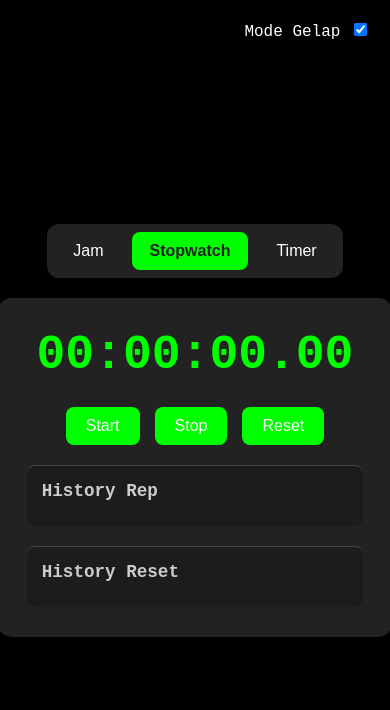
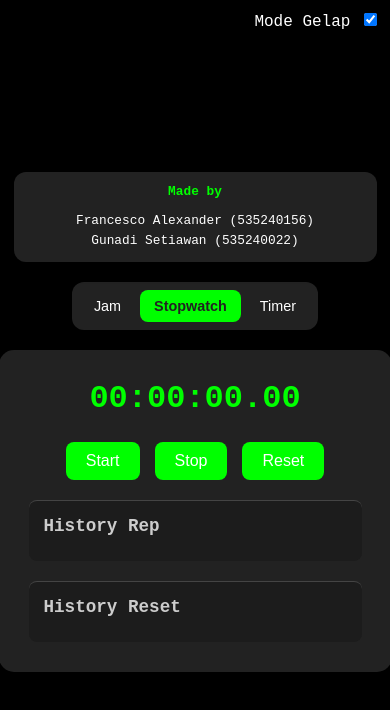
Before and after one commit to Perancesco/FRONT-END-KELOMPOK11-STOPWATCH, a plain HTML site: page isi/index.html in a window 390 px wide. Drawn offline with Linux system fonts and the light colour scheme.

Commit message:
Revisi css Responsive layar

```diff
--- a/isi/frontend_proyek.css
+++ b/isi/frontend_proyek.css
@@ -31,13 +31,27 @@ body {
     font-family: 'Courier New', Courier, monospace;
     color: var(--text-color);
     transition: background-color 0.3s, color 0.3s;
+    margin: 0;
+    padding: 60px 20px 20px 20px;
+    box-sizing: border-box;
 }
 
-.light_or_dark_mode { position: absolute; top: 20px; right: 20px; }
+.light_or_dark_mode {
+    position: fixed;
+    top: 20px;
+    right: 20px;
+    z-index: 1000;
+}
+
 .isi_dari_segala_isi {
-    width: 100%; display: flex; flex-direction: column;
-    align-items: center; padding: 20px;
+    width: 100%;
+    display: flex;
+    flex-direction: column;
+    align-items: center;
+    padding: 20px;
+    max-width: 600px;
 }
+
 .feature-nav {
     display: flex; gap: 10px; margin-bottom: 20px;
     background-color: var(--container-bg); padding: 8px; border-radius: 12px;
@@ -102,10 +116,9 @@ button:active { transform: scale(0.95); }
 @keyframes timerFlash { 50% { background-color: #dc3545; } }
 
 .raja_dari_segala_raja {
-    position: absolute;
+    position: fixed;
     left: 20px;
-    top: 50%;
-    transform: translateY(-50%);
+    bottom: 20px;
     background-color: var(--container-bg);
     padding: 15px 20px;
     border-radius: 12px;
@@ -114,6 +127,8 @@ button:active { transform: scale(0.95); }
     color: var(--text-color);
     font-size: 0.9rem;
     line-height: 1.6;
+    z-index: 999;
+    max-width: 250px;
 }
 
 .raja_dari_segala_raja p {
@@ -126,8 +141,51 @@ button:active { transform: scale(0.95); }
     color: var(--primary-accent);
 }
 
-@media (max-width: 1000px) {
+@media (max-width: 1200px) {
     .raja_dari_segala_raja {
-        display: none;
+        left: 10px;
+        bottom: 10px;
+        font-size: 0.8rem;
+        padding: 10px 15px;
+        max-width: 200px;
     }
 }
+
+@media (max-width: 900px) {
+    .raja_dari_segala_raja {
+        position: static;
+        margin: 20px auto 0 auto;
+        text-align: center;
+        max-width: none;
+        width: 90%;
+    }
+
+    body {
+        padding: 20px 10px;
+    }
+
+    .light_or_dark_mode {
+        top: 10px;
+        right: 10px;
+    }
+}
+
+@media (max-width: 600px) {
+    .feature-nav {
+        flex-wrap: wrap;
+        gap: 5px;
+    }
+
+    .feature-nav button {
+        font-size: 0.9rem;
+        padding: 6px 12px;
+    }
+
+    .clock-time {
+        font-size: 2.5rem;
+    }
+
+    #tampilan_waktu, #tampilan_timer {
+        font-size: 2rem;
+    }
+}
```
